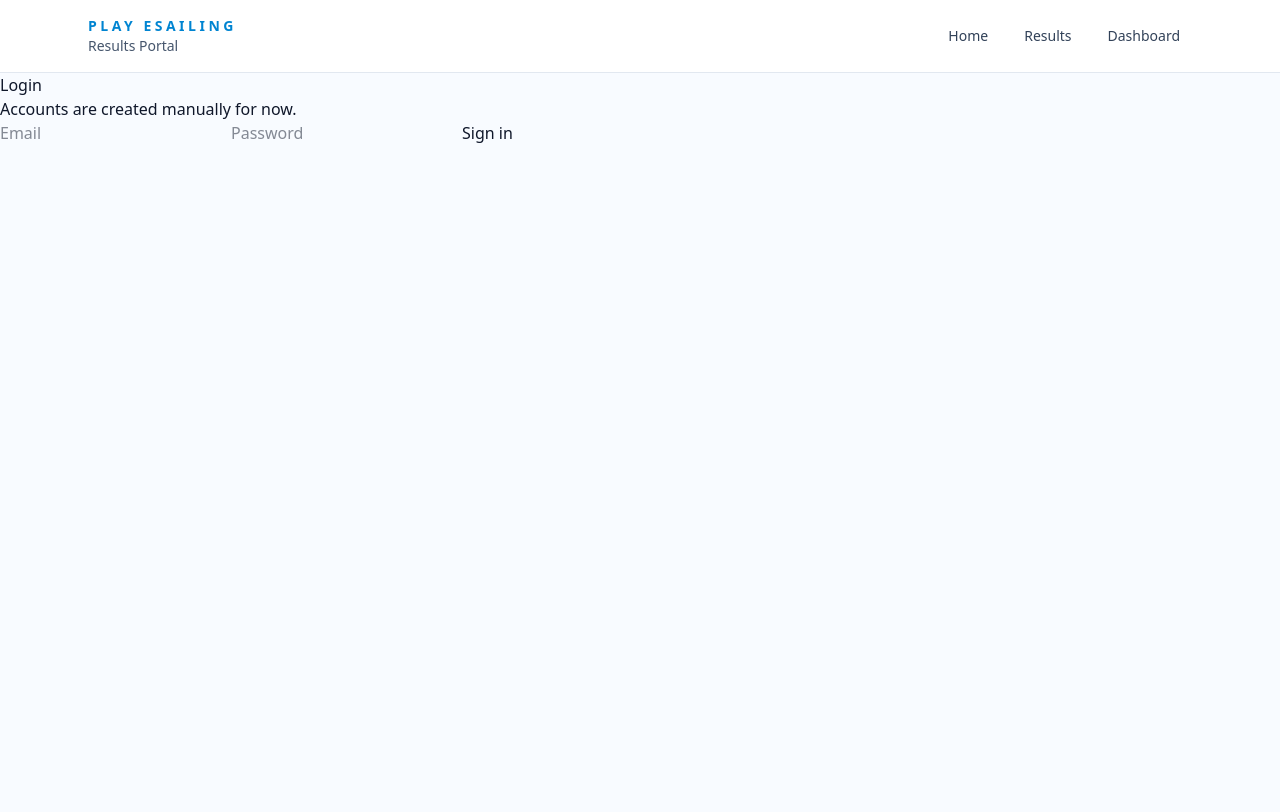
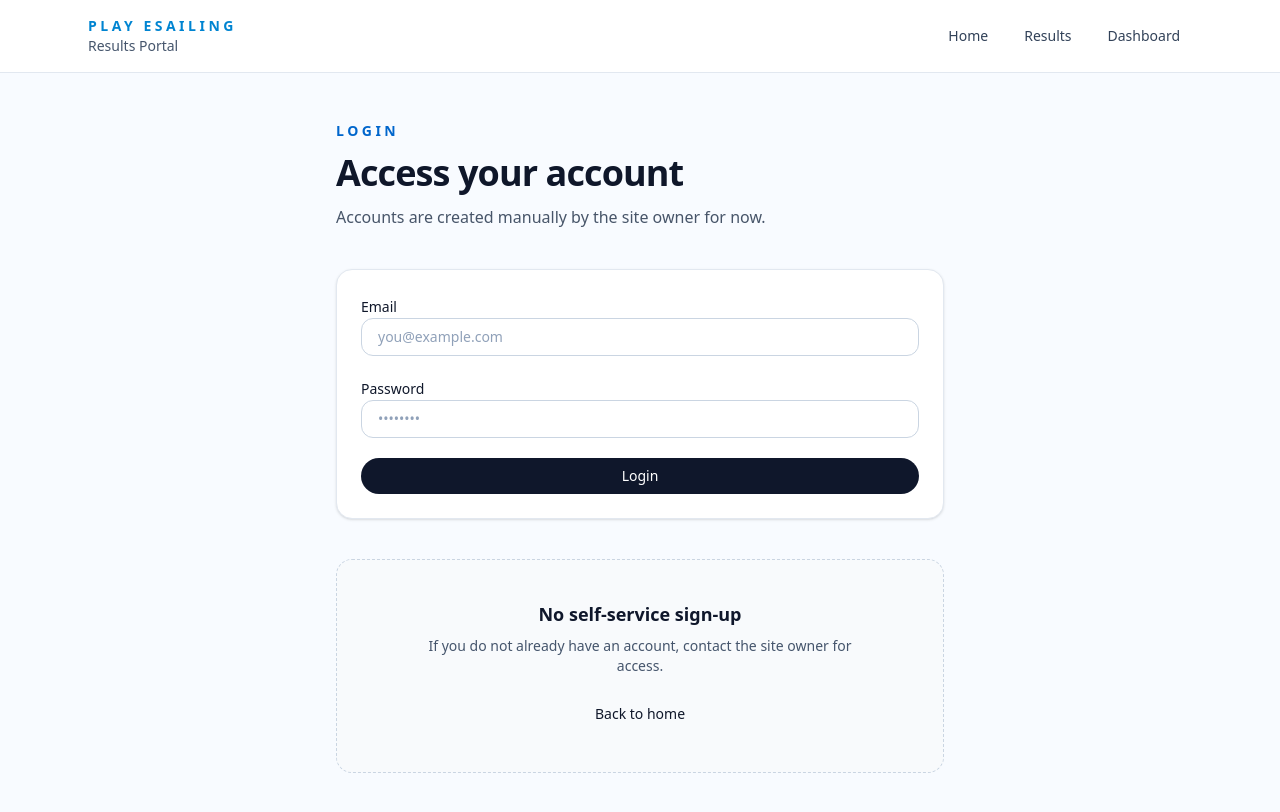
Before and after one commit to ToddWatkinsDev/PeS-Results-Portal, a Next.js app in the folder nodeapp/: page /login in a window 1280 px wide. Shown: the top 812 px of the page. Built offline with nearby package versions, Linux system fonts and the light colour scheme; no server answers.

Commit message:
Revert "feat: implement email/password authentication with Supabase"
This reverts commit 5421e4831eb8e1d68cc8776d7fa7f812bb133e56.

```diff
--- a/nodeapp/src/app/login/page.tsx
+++ b/nodeapp/src/app/login/page.tsx
@@ -1,54 +1,61 @@
-'use client'
-
-import { useState } from 'react'
-import { signInWithEmail } from '@/src/infrastructure/supabase/auth'
+import Link from "next/link";
+import Button from "@/presentation/components/ui/button";
+import Card from "@/presentation/components/ui/card";
+import Input from "@/presentation/components/ui/input";
+import EmptyState from "@/presentation/components/ui/empty-state";
 
 export default function LoginPage() {
-  const [email, setEmail] = useState('')
-  const [password, setPassword] = useState('')
-  const [error, setError] = useState<string | null>(null)
-  const [loading, setLoading] = useState(false)
+  return (
+    <main className="mx-auto flex w-full max-w-2xl flex-col gap-10 px-4 py-12 sm:px-6 lg:px-8">
+      <section className="space-y-3">
+        <p className="text-sm font-semibold uppercase tracking-[0.25em] text-[color:var(--color-primary)]">
+          Login
+        </p>
+        <h1 className="text-3xl font-bold tracking-tight text-[color:var(--color-text)] sm:text-4xl">
+          Access your account
+        </h1>
+        <p className="max-w-xl text-[color:var(--color-text-muted)]">
+          Accounts are created manually by the site owner for now.
+        </p>
+      </section>
 
-  const handleSubmit = async (e: React.FormEvent<HTMLFormElement>) => {
-    e.preventDefault()
-    setError(null)
-    setLoading(true)
+      <Card className="border-[color:var(--color-surface-2)] bg-[color:var(--color-surface)] p-6">
+        <form className="space-y-5">
+          <div className="space-y-2">
+            <label
+              htmlFor="email"
+              className="text-sm font-medium text-[color:var(--color-text)]"
+            >
+              Email
+            </label>
+            <Input id="email" type="email" placeholder="you@example.com" />
+          </div>
 
-    try {
-      await signInWithEmail(email, password)
-    } catch (err) {
-      setError(err instanceof Error ? err.message : 'Login failed')
-    } finally {
-      setLoading(false)
-    }
-  }
+          <div className="space-y-2">
+            <label
+              htmlFor="password"
+              className="text-sm font-medium text-[color:var(--color-text)]"
+            >
+              Password
+            </label>
+            <Input id="password" type="password" placeholder="••••••••" />
+          </div>
 
-  return (
-    <main>
-      <h1>Login</h1>
-      <p>Accounts are created manually for now.</p>
+          <Button type="submit" className="w-full">
+            Login
+          </Button>
+        </form>
+      </Card>
 
-      <form onSubmit={handleSubmit}>
-        <input
-          type="email"
-          placeholder="Email"
-          value={email}
-          onChange={(e) => setEmail(e.target.value)}
-        />
-
-        <input
-          type="password"
-          placeholder="Password"
-          value={password}
-          onChange={(e) => setPassword(e.target.value)}
-        />
-
-        {error ? <p>{error}</p> : null}
-
-        <button type="submit" disabled={loading}>
-          {loading ? 'Signing in...' : 'Sign in'}
-        </button>
-      </form>
+      <EmptyState
+        title="No self-service sign-up"
+        description="If you do not already have an account, contact the site owner for access."
+        action={
+          <Button asChild variant="outline">
+            <Link href="/">Back to home</Link>
+          </Button>
+        }
+      />
     </main>
-  )
+  );
 }
--- a/nodeapp/src/infrastructure/supabase/auth.ts
+++ /dev/null
@@ -1,22 +0,0 @@
-import { supabase } from './client'
-
-export async function signInWithEmail(email: string, password: string) {
-  const { data, error } = await supabase.auth.signInWithPassword({
-    email,
-    password,
-  })
-
-  if (error) {
-    throw error
-  }
-
-  return data
-}
-
-export async function signOut() {
-  const { error } = await supabase.auth.signOut()
-
-  if (error) {
-    throw error
-  }
-}
--- a/nodeapp/src/infrastructure/supabase/client.ts
+++ /dev/null
@@ -1,6 +0,0 @@
-import { createClient } from '@supabase/supabase-js'
-
-export const supabase = createClient(
-  process.env.NEXT_PUBLIC_SUPABASE_URL!,
-  process.env.NEXT_PUBLIC_SUPABASE_ANON_KEY!
-)
--- a/package.json
+++ /dev/null
@@ -1,5 +0,0 @@
-{
-  "dependencies": {
-    "@supabase/supabase-js": "^2.110.0"
-  }
-}
```
Also changed, not shown: 1 other file (tests, documents, lock files or other folders).
